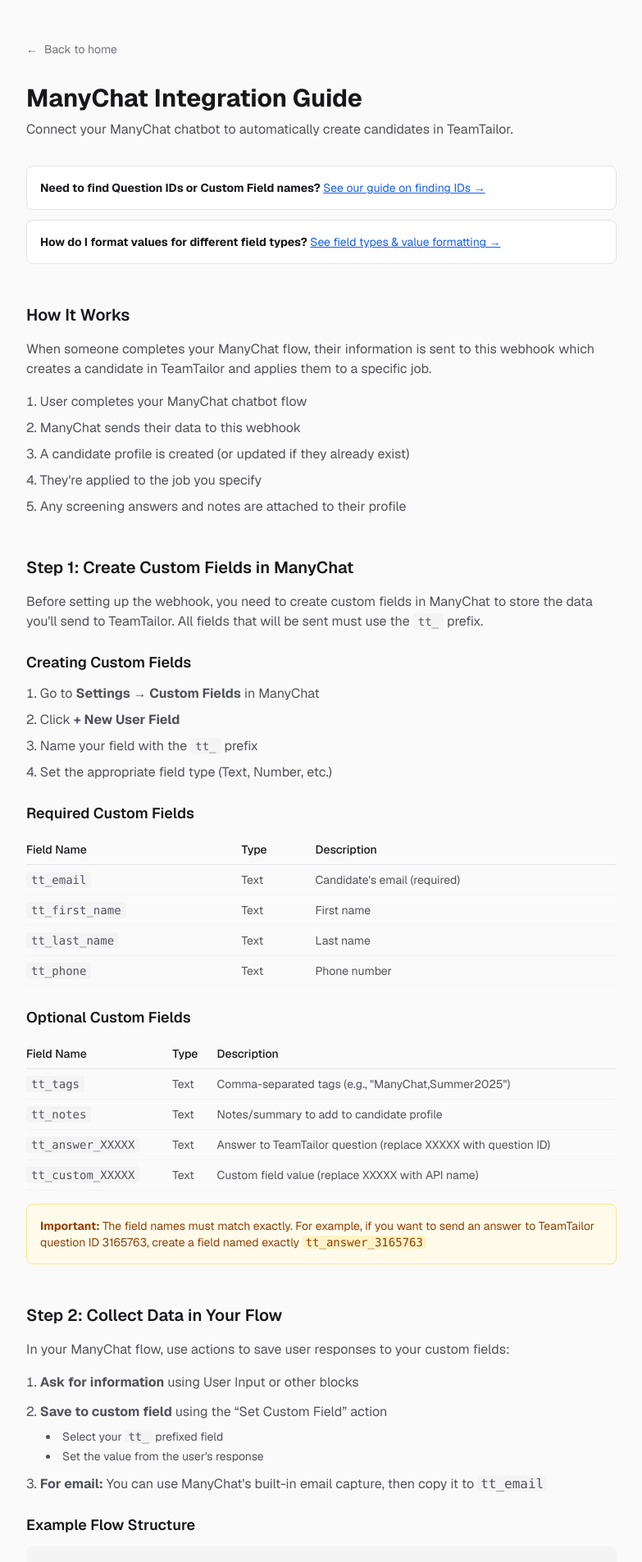
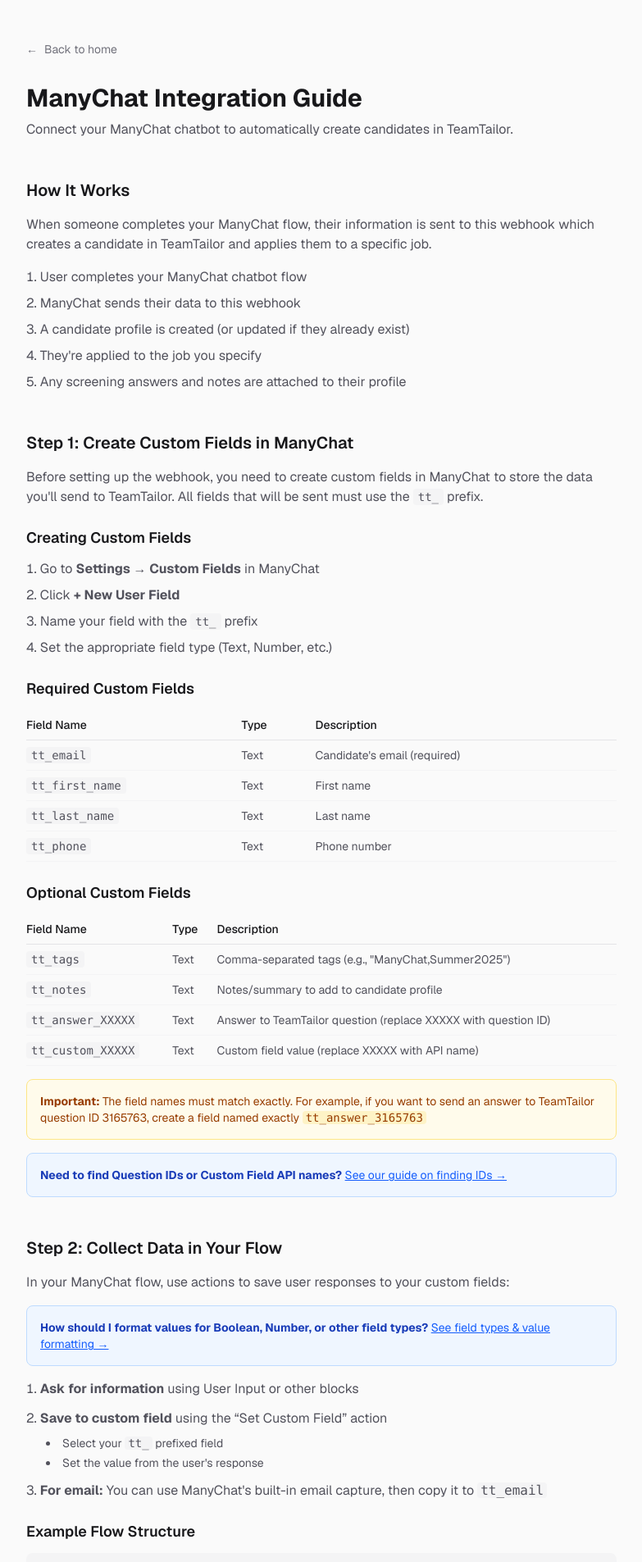
Before and after one commit to Thread-Recruitment/thread-recruitment-integration, a Next.js app: page /docs in a window 1280 px wide. Shown: the top 1905 px of the page at 82% size, without its empty margins (248-1031 px from the left). Built offline with nearby package versions, Linux system fonts and the light colour scheme.

Commit message:
Updated posiion of CTAs

```diff
--- a/app/docs/page.tsx
+++ b/app/docs/page.tsx
@@ -14,34 +14,9 @@
         <h1 className="mb-2 text-3xl font-bold text-zinc-900 dark:text-zinc-100">
           ManyChat Integration Guide
         </h1>
-        <p className="mb-8 text-zinc-600 dark:text-zinc-400">
+        <p className="mb-12 text-zinc-600 dark:text-zinc-400">
           Connect your ManyChat chatbot to automatically create candidates in TeamTailor.
         </p>
-
-        <div className="mb-12 space-y-3">
-          <div className="rounded-lg border border-zinc-200 bg-white p-4 dark:border-zinc-800 dark:bg-zinc-900">
-            <p className="text-sm text-zinc-600 dark:text-zinc-400">
-              <strong className="text-zinc-900 dark:text-zinc-100">Need to find Question IDs or Custom Field names?</strong>{' '}
-              <Link
-                href="/docs/finding-ids"
-                className="text-blue-600 underline hover:text-blue-800 dark:text-blue-400 dark:hover:text-blue-300"
-              >
-                See our guide on finding IDs &rarr;
-              </Link>
-            </p>
-          </div>
-          <div className="rounded-lg border border-zinc-200 bg-white p-4 dark:border-zinc-800 dark:bg-zinc-900">
-            <p className="text-sm text-zinc-600 dark:text-zinc-400">
-              <strong className="text-zinc-900 dark:text-zinc-100">How do I format values for different field types?</strong>{' '}
-              <Link
-                href="/docs/field-types"
-                className="text-blue-600 underline hover:text-blue-800 dark:text-blue-400 dark:hover:text-blue-300"
-              >
-                See field types &amp; value formatting &rarr;
-              </Link>
-            </p>
-          </div>
-        </div>
 
         {/* How It Works */}
         <Section title="How It Works">
@@ -112,6 +87,18 @@
               <code className="rounded bg-amber-100 px-1 dark:bg-amber-900">tt_answer_3165763</code>
             </p>
           </div>
+
+          <div className="mt-4 rounded-lg border border-blue-200 bg-blue-50 p-4 dark:border-blue-900 dark:bg-blue-950">
+            <p className="text-sm text-blue-800 dark:text-blue-200">
+              <strong>Need to find Question IDs or Custom Field API names?</strong>{' '}
+              <Link
+                href="/docs/finding-ids"
+                className="text-blue-600 underline hover:text-blue-800 dark:text-blue-400 dark:hover:text-blue-300"
+              >
+                See our guide on finding IDs &rarr;
+              </Link>
+            </p>
+          </div>
         </Section>
 
         {/* Collecting Data in Flow */}
@@ -119,6 +106,18 @@
           <p className="mb-4">
             In your ManyChat flow, use actions to save user responses to your custom fields:
           </p>
+
+          <div className="mb-4 rounded-lg border border-blue-200 bg-blue-50 p-4 dark:border-blue-900 dark:bg-blue-950">
+            <p className="text-sm text-blue-800 dark:text-blue-200">
+              <strong>How should I format values for Boolean, Number, or other field types?</strong>{' '}
+              <Link
+                href="/docs/field-types"
+                className="text-blue-600 underline hover:text-blue-800 dark:text-blue-400 dark:hover:text-blue-300"
+              >
+                See field types &amp; value formatting &rarr;
+              </Link>
+            </p>
+          </div>
 
           <ol className="list-inside list-decimal space-y-3 text-zinc-600 dark:text-zinc-400">
             <li>
```
